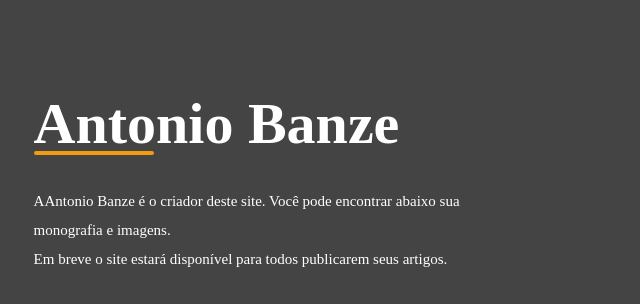
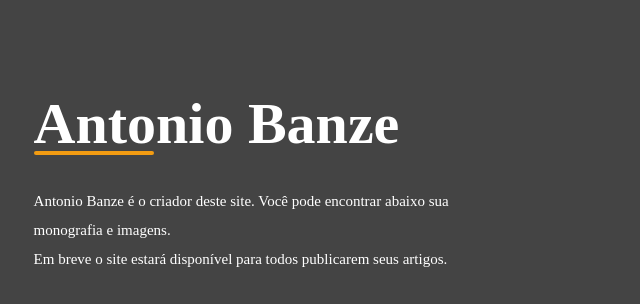
Before and after one commit to mozapublications/mozapublications, a plain HTML site: page antonio.html in a window 1280 px wide. Shown: the top 304 px of the page, 600-1240 px from the left. Drawn offline with nearby package versions, Linux system fonts and the light colour scheme; a web font is replaced by a local one.

Commit message:
Update antonio.html

```diff
--- a/antonio.html
+++ b/antonio.html
@@ -17,7 +17,7 @@
         </div>
         <div class="about_details">
             <h1>Antonio Banze</h1>
-            <p>AAntonio Banze é o criador deste site. Você pode encontrar abaixo sua monografia e imagens. <br>Em breve
+            <p>Antonio Banze é o criador deste site. Você pode encontrar abaixo sua monografia e imagens. <br>Em breve
                 o site estará disponível para todos publicarem seus artigos.
 
             </p>
```
